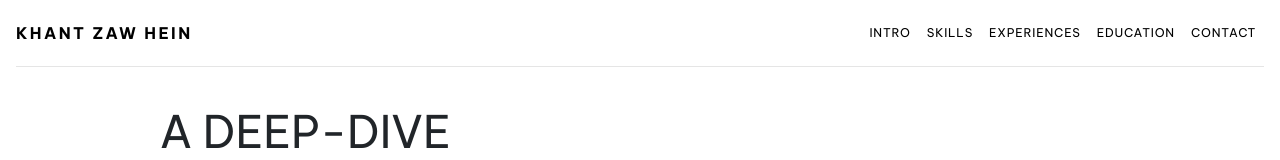
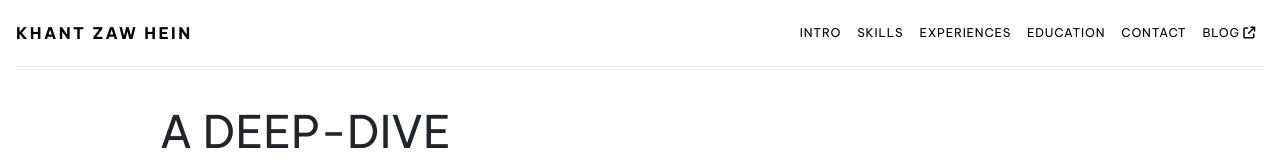
Before and after one commit to khantzawhein/khantzawhein.github.io, a plain HTML site: page index.html in a window 1280 px wide. Shown: the top 160 px of the page. Drawn offline with nearby package versions, Linux system fonts and the light colour scheme.

Commit message:
Add blog link

```diff
--- a/index.html
+++ b/index.html
@@ -49,6 +49,9 @@
               </li>
               <li class="nav-item">
                 <a class="nav-link" href="mailto:kzh702@gmail.com">Contact</a>
+              </li>
+              <li class="nav-item">
+                <a class="nav-link" href="https://khantzawhein.me">Blog <i class="fa-solid fa-arrow-up-right-from-square"></i></a>
               </li>
             </ul>
           </div>
```
